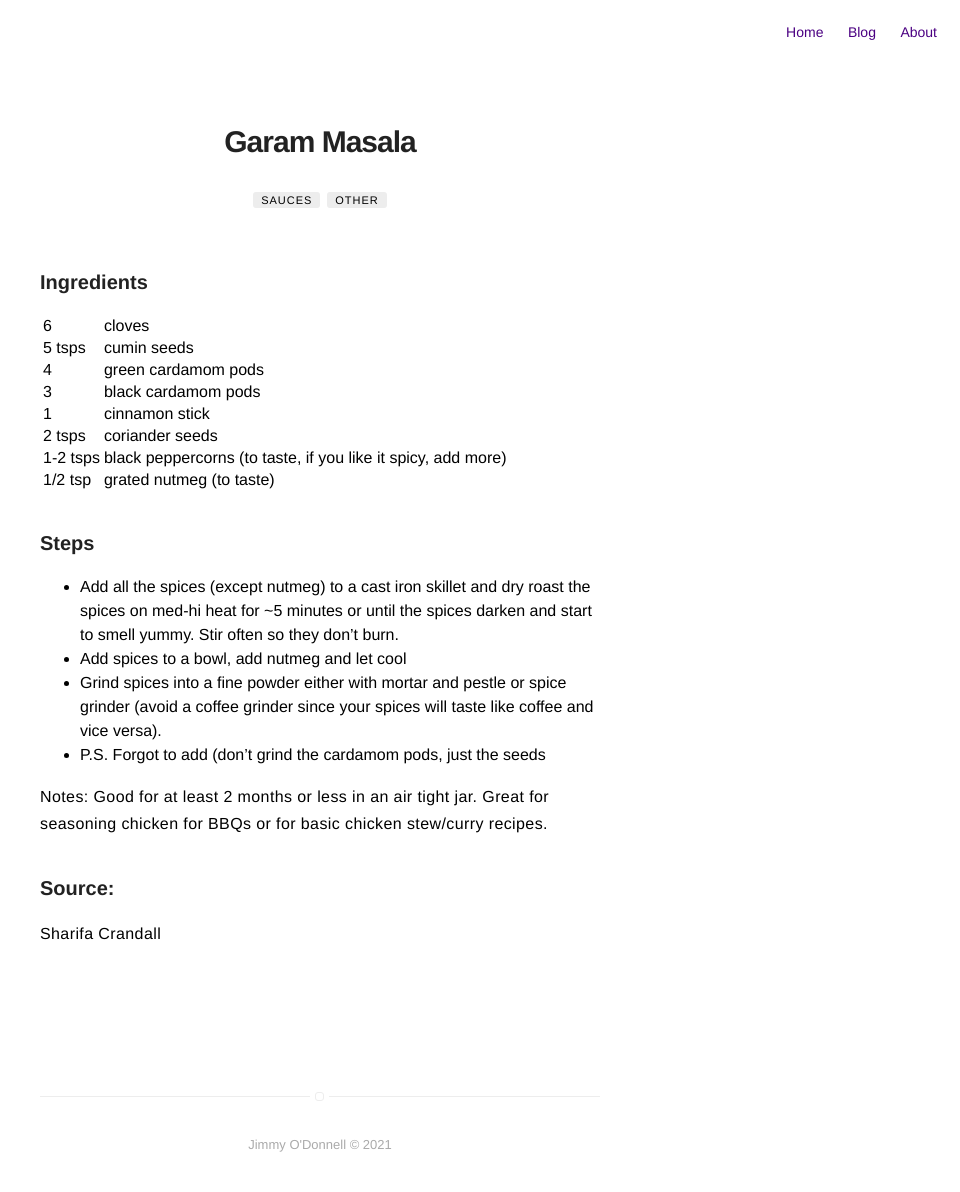
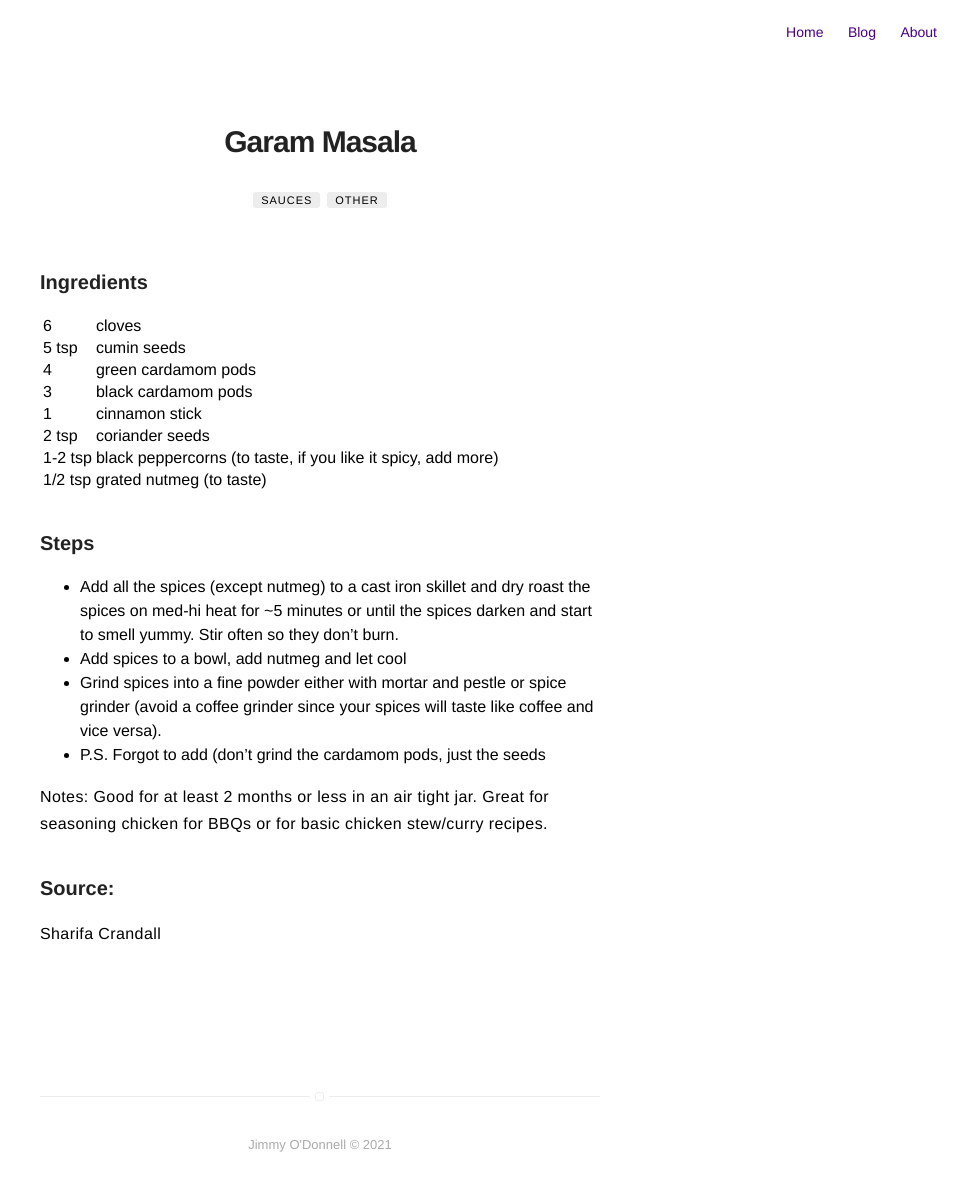
Before and after one commit to jimmyodonnell/jimmyodonnell.github.io, a Jekyll site: the page built from recipes/garam-masala.md, in a window 1280 px wide. Shown: the whole page, without its empty margins (320-1280 px from the left). Built offline with Jekyll 4.4.1, drawn with Linux system fonts in a browser that asks for light colours.

Commit message:
correct formatting

```diff
--- a/recipes/garam-masala.md
+++ b/recipes/garam-masala.md
@@ -12,12 +12,12 @@ comments: false
 
 | ---------- | ------ |
 | 6 | cloves |
-| 5 tsps | cumin seeds |
+| 5 tsp | cumin seeds |
 | 4 | green cardamom pods |
 | 3 | black cardamom pods |
 | 1 | cinnamon stick |
-| 2 tsps | coriander seeds |
-| 1-2 tsps | black peppercorns (to taste, if you like it spicy, add more) |
+| 2 tsp | coriander seeds |
+| 1-2 tsp | black peppercorns (to taste, if you like it spicy, add more) |
 | 1/2 tsp | grated nutmeg (to taste) |
 
 
```
